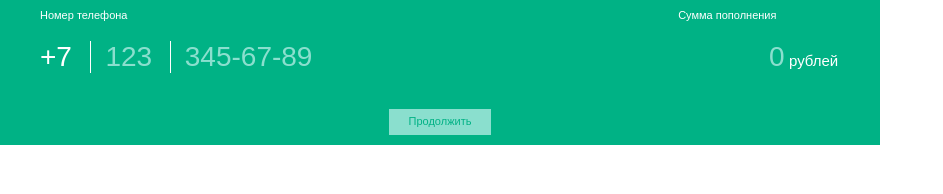
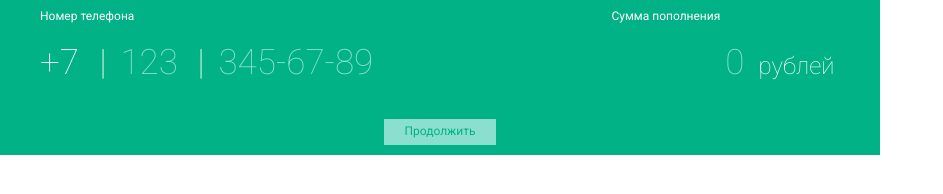
Before and after one commit to lolenko/tel-form, a website: page index.html in a window 1280 px wide. Shown: the whole page, without its empty margins (0-943 px from the left). Drawn offline with nearby package versions, Linux system fonts and the light colour scheme; files that its build step writes are made by us from their sources.

Commit message:
Добавил лоску: подгрузил похожий шрифт, добавил сепараторы, пропатчил фокус инпута

```diff
--- a/index.html
+++ b/index.html
@@ -9,6 +9,7 @@
     <title></title>
     <meta name="description" content="">
     <meta name="viewport" content="width=device-width, initial-scale=1">
+    <link href='http://fonts.googleapis.com/css?family=Roboto:400,100&subset=latin,cyrillic' rel='stylesheet' type='text/css'>
     <link rel="stylesheet" href="styles/dest/reset.css">
     <link rel="stylesheet" href="styles/dest/main.css">
 </head>
@@ -21,8 +22,10 @@
             <p class="mobile-pay__tel-field tel-field">
                 <input class="tel-field__global-code text-input"
                        type="tel" value="+7" placeholder="+7" tabindex="1" size="2" />
+                <i class="tel-field__separator">|</i>
                 <input class="tel-field__country-code text-input"
                        type="tel" placeholder="123" tabindex="2" size="3" />
+                <i class="tel-field__separator">|</i>
                 <input class="tel-field__number text-input"
                        type="tel" placeholder="345-67-89" tabindex="3" size="9" />
             </p>
--- a/scripts/TextField.js
+++ b/scripts/TextField.js
@@ -39,6 +39,11 @@ define([
 
     TextField.prototype.attachEvents = function() {
         this.$root.on('keydown', this.onKeyDown.bind(this));
+        this.$root.on('focus', this.patchFocus.bind(this));
+    };
+
+    TextField.prototype.patchFocus = function() {
+        this.$root.val(this.$root.val());
     };
 
     TextField.prototype.onKeyDown = function(e) {
--- a/styles/main.less
+++ b/styles/main.less
@@ -1,13 +1,8 @@
-body {
-  font-family: Arial, Helvetica, sans-serif;
-  font-weight: lighter;
-}
-
 // Кнопка
 .button {
   font-family: inherit;
-  font-size: 11px;
-  line-height: 1.25;
+  font-size: 12px;
+  line-height: 1.15;
   vert-align: middle;
   padding: 6px 20px;
   background: #fff;
@@ -27,10 +22,9 @@ body {
   padding: 0;
   margin: 0;
   color: #fff;
-  font-size: 28px;
-//  line-height: 1;
+  font-size: 35px;
   font-family: inherit;
-  font-weight: lighter;
+  font-weight: 100;
   text-overflow: ellipsis;
 
   &_invalid {
@@ -79,6 +73,7 @@ body {
   max-width: 800px;
   padding: 10px 40px;
   background: #00b285;
+  font-family: Roboto ,Arial, Helvetica, sans-serif;
 
   &__fields-row {
     text-align: justify;
@@ -102,7 +97,7 @@ body {
 
   &__label {
     color: #fff;
-    font-size: 11px;
+    font-size: 12px;
     display: block;
     margin: 0 0 20px;
   }
@@ -119,15 +114,23 @@ body {
   font-size: 0;
   white-space: nowrap;
 
-  &__global-code, &__country-code {
-    padding-right: 14px;
-    border-right: 1px solid #fff;
-    margin-right: 14px;
+  &__separator {
+    font-size: 35px;
+    display: inline-block;
+    margin: 0 14px;
+    color: #fff;
+    font-weight: 100;
+    vert-align: supper;
+  }
+
+  &__global-code {
     width: 1.3em;
   }
+
   &__country-code {
     width: 1.8em;
   }
+
   &__number {
     width: 6em;
   }
@@ -135,6 +138,8 @@ body {
 
 // Поле суммы пополнения
 .sum-field {
+  font-size: 0;
+
   &__sum {
     text-align: right;
     width: 3.8em;
@@ -142,8 +147,10 @@ body {
 
   &__curr {
     color: #fff;
-    font-size: 15px;
+    font-size: 24px;
+    font-weight: 100;
     display: inline-block;
+    margin: 0 0 0 14px;
     width: 3.4em;
   }
 }
```
